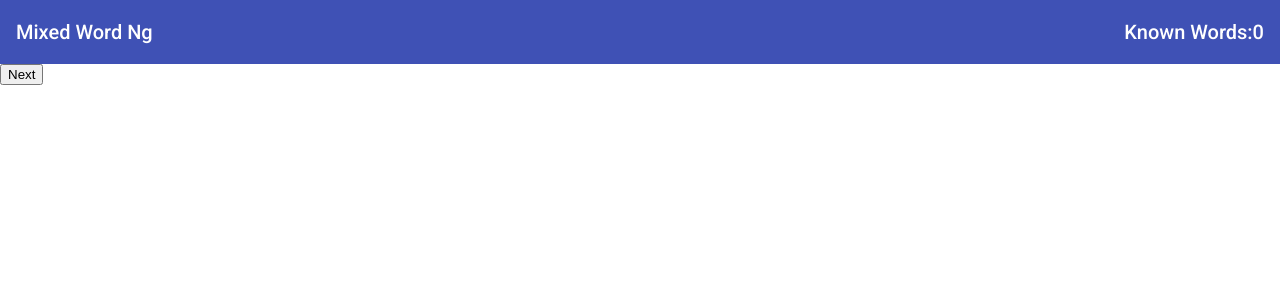
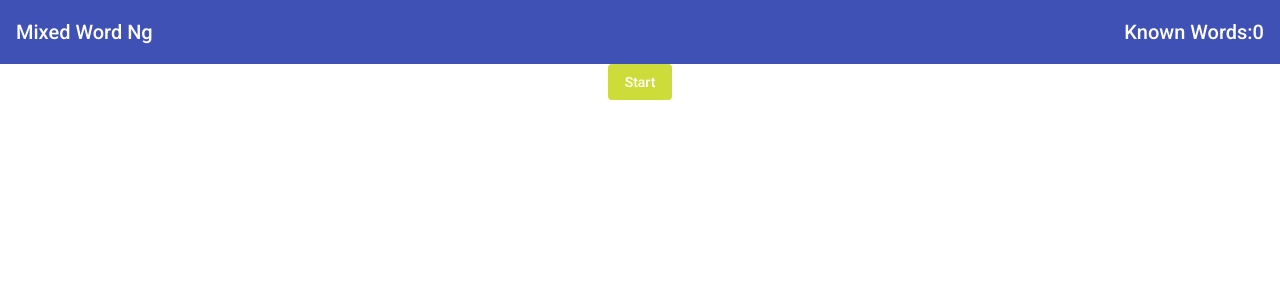
Before and after one commit to bariscanyilmaz/mixed-word-ng, an Angular app: page / in a window 1280 px wide. Shown: the top 300 px of the page. Built offline with nearby package versions, Linux system fonts and the light colour scheme.

Commit message:
redisegned buttons

```diff
--- a/src/app/app.module.ts
+++ b/src/app/app.module.ts
@@ -8,7 +8,7 @@ import { BrowserAnimationsModule } from '@angular/platform-browser/animations';
 import { MatToolbarModule } from '@angular/material/toolbar';
 import { HttpClientModule } from "@angular/common/http";
 import { DragDropModule } from '@angular/cdk/drag-drop';
-
+import { MatButtonModule } from "@angular/material/button";
 
 @NgModule({
   declarations: [
@@ -21,7 +21,8 @@ import { DragDropModule } from '@angular/cdk/drag-drop';
     BrowserAnimationsModule,
     MatToolbarModule,
     HttpClientModule,
-    DragDropModule
+    DragDropModule,
+    MatButtonModule
   ],
   providers: [],
   bootstrap: [AppComponent]
--- a/src/app/board/board.component.html
+++ b/src/app/board/board.component.html
@@ -1,13 +1,15 @@
-<button (click)="getWord()">
-    Next
-</button>
 <div class="game-baord" *ngIf="mixedWord">
 
-    <h3 class="word-defination" >{{mixedWord.defination}}</h3>
+    <h3 class="word-defination">{{mixedWord.defination}}</h3>
 
     <div cdkDropList cdkDropListOrientation="horizontal" class="example-list" [style.width.px]="width"
         (cdkDropListDropped)="drop($event)">
-        <div class="example-box" *ngFor="let letter of mixedWord.mixedWord" cdkDragLockAxis="x"  cdkDrag>{{letter}}</div>
+        <div class="example-box" *ngFor="let letter of mixedWord.mixedWord" cdkDragLockAxis="x" cdkDrag>{{letter}}</div>
     </div>
 
 </div>
+<div class="actions">
+    <button *ngIf="status=='init'"  mat-flat-button class="btn-start" (click)="getWord()">Start</button>
+    <button *ngIf="status=='started'" mat-flat-button class="btn-pass" (click)="pass()">Pass</button>
+    <button *ngIf="status=='ended'" mat-flat-button class="btn-restart" (click)="restart()">Restart</button>
+</div>
--- a/src/app/board/board.component.scss
+++ b/src/app/board/board.component.scss
@@ -1,3 +1,10 @@
+$custom-orange:#ff9800;
+
+$btn-start:#cddc39;
+$btn-pass:#1976d2;
+$btn-restart:#66bb6a;
+
+
 .example-list {
   border: solid 1px #ccc;
   height: 60px;
@@ -15,7 +22,7 @@
   color: white;
   box-sizing: border-box;
   cursor: move;
-  background: #ff9800;
+  background:$custom-orange;
   font-size: 26px;
   line-height: 60px;
   text-align: center;
@@ -59,3 +66,26 @@
   margin-right: auto;
   text-align: center;
 }
+
+
+.actions{
+  display: flex;
+  align-items: center;
+  justify-content: center;
+}
+
+.mat-focus-indicator.mat-flat-button.mat-button-base{
+  color: white;
+}
+
+.btn-start{
+  background-color: $btn-start;
+}
+
+.btn-pass{
+background-color: $btn-pass;
+}
+
+.btn-restart{
+  background-color: $btn-restart;
+}
--- a/src/app/board/board.component.ts
+++ b/src/app/board/board.component.ts
@@ -15,6 +15,8 @@ export class BoardComponent implements OnInit {
   mixedWord: MixedWord=null;
   width: number;
 
+  status:'init'|'started'|'ended'="init";
+
   constructor(private gameService: GameService) {
 
   }
@@ -27,11 +29,17 @@ export class BoardComponent implements OnInit {
         this.width = this.mixedWord.mixedWord.length * 40;
       } else if (isUndefined(r)) {
         console.log('congratz it\'s done');
+        this.status='ended';
       }
     });
   }
 
   getWord() {
+    this.status="started";
+    this.gameService.nextWord();
+  }
+
+  pass(){
     this.gameService.nextWord();
   }
 
@@ -47,4 +55,8 @@ export class BoardComponent implements OnInit {
     }
   }
 
+  restart(){
+
+  }
+
 }
```
